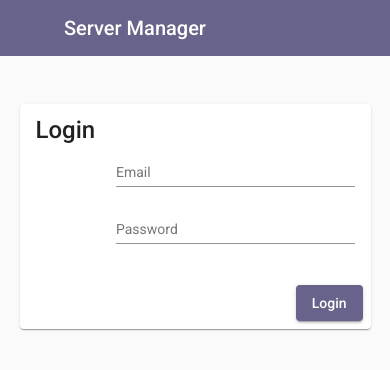
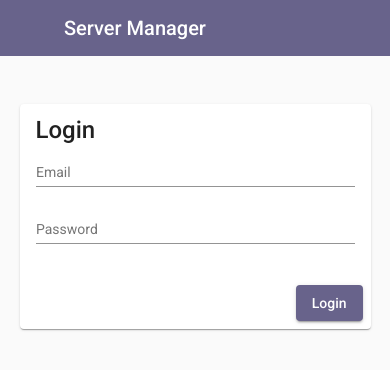
Before and after one commit to tkottke90/server-manager-v2, an Angular app in the folder app/ui/: page /login in a window 390 px wide. Shown: the top 370 px of the page. Built offline with nearby package versions, Linux system fonts and the light colour scheme.

Commit message:
refactor(ui): Add mobile styling for login

```diff
--- a/app/ui/src/app/modules/login/login/login.component.scss
+++ b/app/ui/src/app/modules/login/login/login.component.scss
@@ -16,6 +16,10 @@ mat-card-content {
   flex-direction: column;
   margin-left: 5rem;
   max-width: 20rem;
+
+  @include media(31rem) {
+    margin-left: unset;
+  }
 }
 
 mat-card-actions {
```
